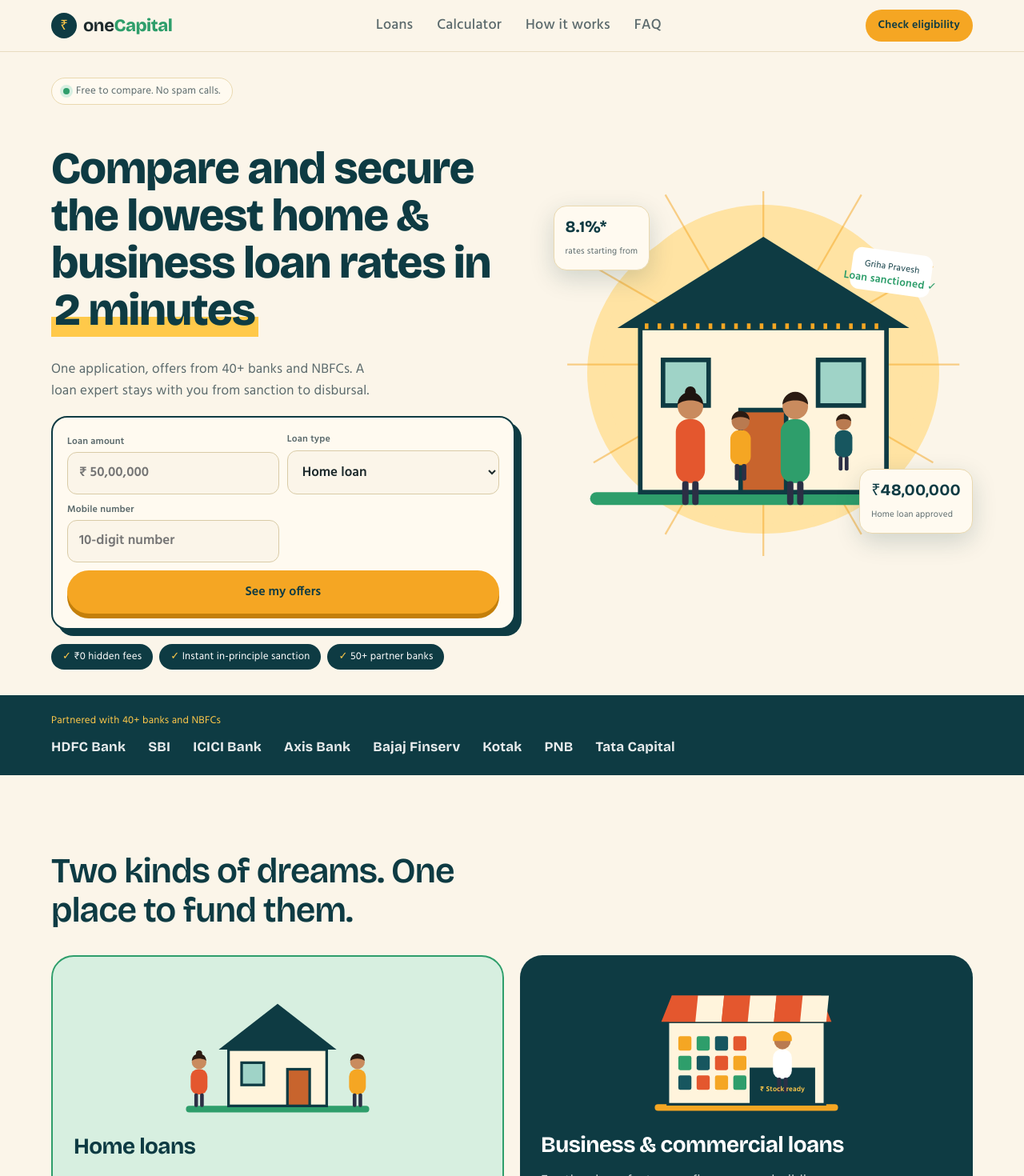
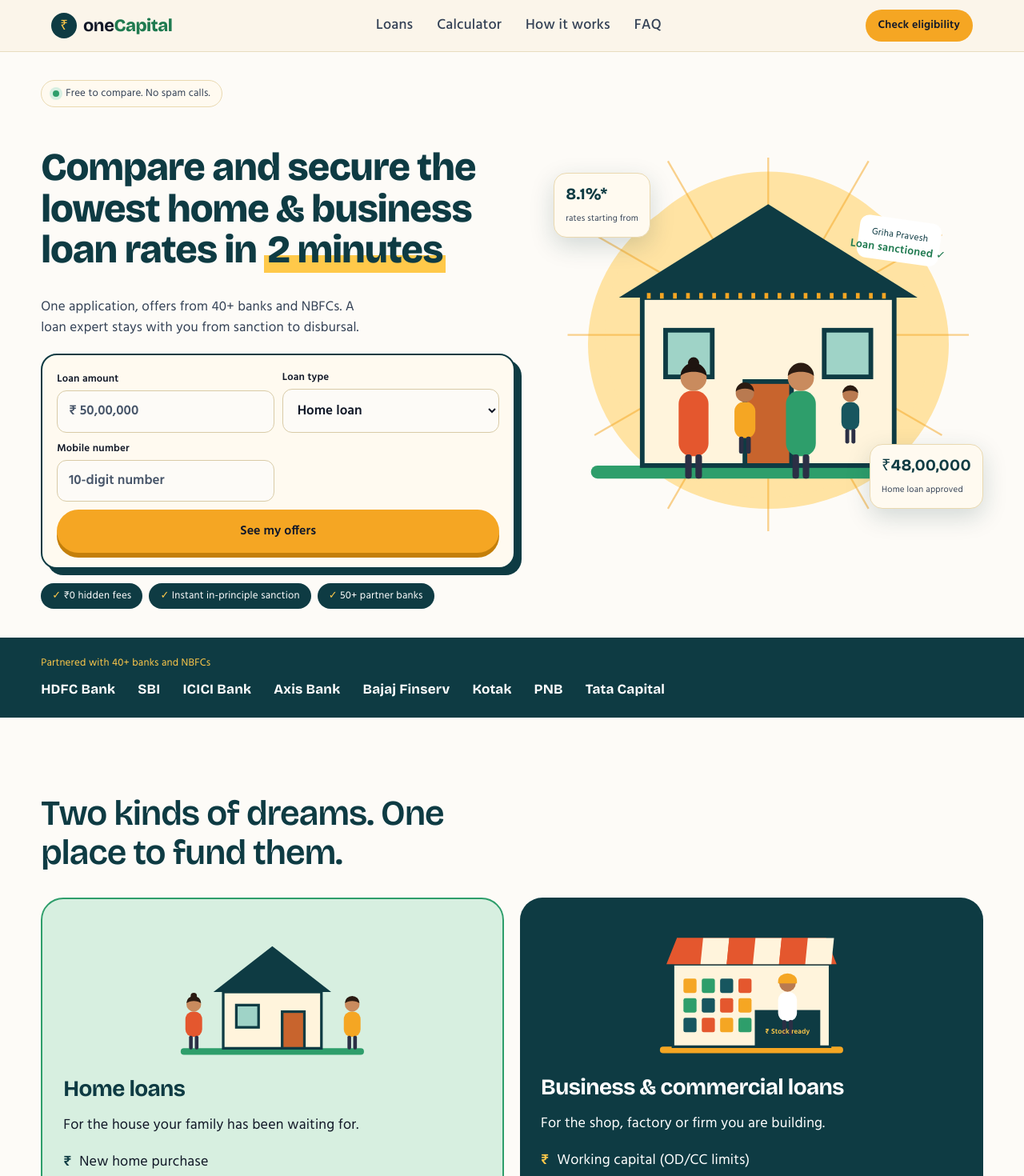
Before and after one commit to onecapitalfintech/onecapital, a React (Vite) app in the folder onecapital/: page / in a window 1280 px wide. Shown: the top 1470 px of the page at 80% size. Built offline with nearby package versions, Linux system fonts and the light colour scheme.

Commit message:
made changes

```diff
--- a/onecapital/src/App.jsx
+++ b/onecapital/src/App.jsx
@@ -35,7 +35,7 @@
     <Person x={205} y={262} s={0.7} cloth="#F5A623" skin="#B97A50" h={55} />
     <Person x={265} y={250} cloth="#2E9E6B" />
     <Person x={318} y={262} s={0.6} cloth="#17565F" skin="#B97A50" h={50} />
-    <g transform="translate(330 60) rotate(8)"><rect width="88" height="46" rx="10" fill="#fff" /><text x="44" y="20" textAnchor="middle" fontSize="10" fill="#0E3B43">Griha Pravesh</text><text x="44" y="36" textAnchor="middle" fontSize="12" fontWeight="700" fill="#2E9E6B">Loan sanctioned ✓</text></g>
+    <g transform="translate(330 60) rotate(8)"><rect width="88" height="46" rx="10" fill="#fff" /><text x="44" y="20" textAnchor="middle" fontSize="10" fill="#0E3B43">Griha Pravesh</text><text x="44" y="36" textAnchor="middle" fontSize="12" fontWeight="700" fill="#1F7A50">Loan sanctioned ✓</text></g>
   </svg>
 );
 
@@ -74,8 +74,8 @@
   ["Is there any fee to use the service?", "Comparing offers is free. Any lender processing fee is shown upfront, before you choose."],
 ];
 const stories = [
-  ["Priya & Amit", "Homebuyers, Bengaluru", "We compared 6 offers in one evening and saved 0.4% on our rate. Our loan expert handled the builder paperwork.", "#E4572E"],
-  ["Rajesh K.", "Textile manufacturer, Surat", "Cash-credit limit was sanctioned in 4 days. Earlier my bank kept asking for the same papers again and again.", "#2E9E6B"],
+  ["Priya & Amit", "Homebuyers, Bengaluru", "We compared 6 offers in one evening and saved 0.4% on our rate. Our loan expert handled the builder paperwork.", "#B23A17"],
+  ["Rajesh K.", "Textile manufacturer, Surat", "Cash-credit limit was sanctioned in 4 days. Earlier my bank kept asking for the same papers again and again.", "#1F7A50"],
   ["Sunita Devi", "Kirana owner, Jaipur", "I needed money to stock up before Diwali. They explained everything in Hindi and there were no hidden charges.", "#17565F"],
 ];
 
--- a/onecapital/src/styles.css
+++ b/onecapital/src/styles.css
@@ -7,15 +7,18 @@
   --marigold: #ffc94a;
   --green: #2e9e6b;
   --vermilion: #e4572e;
-  --paper: #fbf5e9;
+  --paper: #fdfbf7;
   --sand: #f3e7cc;
   --card: #fffaf0;
-  --pad-x: max(5%, calc((100% - 1360px) / 2));
-  --ink: #1d2a2c;
-  --soft: #5b6a6c;
+  --pad-x: clamp(20px, 4vw, 120px);
+  --ink: #111827;
+  --soft: #334155;
+  --green-d: #1f7a50;
   --r: 20px;
 }
 * { box-sizing: border-box; margin: 0; padding: 0; }
+html, body { width: 100%; margin: 0; padding: 0; }
+.site { width: 100%; overflow-x: hidden; }
 html { scroll-behavior: smooth; scroll-padding-top: 76px; }
 #root { max-width: none; width: 100%; margin: 0; padding: 0; border: 0; text-align: left; }
 body { font-family: "Hind", sans-serif; background: var(--paper); color: var(--ink); line-height: 1.55; padding-bottom: 76px; }
@@ -28,7 +31,7 @@
 
 /* buttons */
 .btn { display: inline-flex; align-items: center; justify-content: center; padding: 14px 24px; border-radius: 100px; font-weight: 600; font-size: 16px; border: 0; cursor: pointer; font-family: inherit; }
-.btn-saffron { background: var(--saffron); color: var(--teal); box-shadow: 0 6px 0 #c47f0a; transition: transform 0.15s, box-shadow 0.15s; }
+.btn-saffron { background: var(--saffron); color: #0f172a; box-shadow: 0 6px 0 #c47f0a; transition: transform 0.15s, box-shadow 0.15s; }
 .btn-saffron:active { transform: translateY(4px); box-shadow: 0 2px 0 #c47f0a; }
 .btn-dark { background: var(--teal); color: #fff; }
 .btn.sm { padding: 9px 16px; font-size: 14px; box-shadow: none; }
@@ -36,7 +39,7 @@
 /* nav */
 .nav { position: sticky; top: 0; z-index: 50; display: flex; align-items: center; justify-content: space-between; padding: 12px 5%; background: rgba(251, 245, 233, 0.94); backdrop-filter: blur(10px); border-bottom: 1px solid #e8dcc0; }
 .brand { display: flex; align-items: center; gap: 8px; font-size: 22px; font-weight: 700; }
-.brand b { color: var(--green); font-weight: 800; margin-left: -8px; }
+.brand b { color: var(--green-d); font-weight: 800; margin-left: -8px; }
 .brand-mark { width: 32px; height: 32px; border-radius: 50%; background: var(--teal); color: var(--marigold); display: grid; place-items: center; font-size: 17px; margin-right: 0; }
 .nav-links { display: none; gap: 30px; font-weight: 500; color: var(--soft); }
 .nav-links a:hover { color: var(--teal); }
@@ -46,13 +49,14 @@
 .hero-copy { min-width: 0; text-align: left; align-self: center; }
 .pill { display: inline-flex; gap: 8px; align-items: center; padding: 6px 14px; border-radius: 100px; background: var(--card); border: 1px solid #ead9b0; font-size: 13px; color: var(--soft); margin-bottom: 18px; }
 .live-dot { width: 8px; height: 8px; border-radius: 50%; background: var(--green); box-shadow: 0 0 0 4px #d6efe1; }
-.hero h1 { font-size: clamp(30px, min(4.4vw, 7.6vh), 64px); line-height: 1.05; font-weight: 800; max-width: 17ch; }
+.hero h1 { font-size: clamp(28px, min(3.8vw, 6.6vh), 58px); line-height: 1.06; font-weight: 800; }
 .hero h1 mark { background: linear-gradient(transparent 62%, var(--marigold) 62%); color: inherit; padding: 0 4px; -webkit-box-decoration-break: clone; box-decoration-break: clone; }
 .hero-copy > p { margin-top: 12px; font-size: 17px; color: var(--soft); max-width: 46ch; }
 .quick { margin-top: 18px; display: grid; gap: 10px; padding: 18px; background: var(--card); border-radius: var(--r); border: 2px solid var(--teal); box-shadow: 8px 8px 0 var(--teal); }
-.quick label { display: grid; gap: 4px; font-size: 12px; font-weight: 600; color: var(--soft); }
+.quick label { display: grid; gap: 4px; font-size: 13px; font-weight: 600; color: var(--ink); }
+.quick input::placeholder { color: #475569; opacity: 1; }
 .quick input, .quick select { font: inherit; font-size: 17px; padding: 12px 14px; border: 1.5px solid #d9cba7; border-radius: 12px; background: var(--paper); color: var(--ink); width: 100%; }
-.sent { padding: 14px; font-weight: 600; color: var(--green); }
+.sent { padding: 14px; font-weight: 600; color: var(--green-d); }
 .badges { list-style: none; display: flex; flex-wrap: wrap; gap: 8px; margin-top: 18px; }
 .badges li { background: var(--teal); color: #fff; font-size: 13px; padding: 6px 14px; border-radius: 100px; }
 .badges li::before { content: "✓ "; color: var(--marigold); }
@@ -71,7 +75,7 @@
 /* trust bar */
 .trust-bar { background: var(--teal); color: #fff; padding-block: 22px; }
 .trust-bar p { font-size: 13px; color: var(--marigold); margin-bottom: 10px; }
-.marquee { display: flex; gap: 10px 28px; flex-wrap: wrap; font-family: "Bricolage Grotesque"; font-weight: 700; font-size: 17px; opacity: 0.9; }
+.marquee { display: flex; gap: 10px 28px; flex-wrap: wrap; font-family: "Bricolage Grotesque"; font-weight: 700; font-size: 17px; }
 
 /* loans */
 .loan-grid { display: grid; gap: 20px; margin-top: 32px; }
@@ -80,9 +84,11 @@
 .loan-card.biz { background: var(--teal); color: #fff; }
 .loan-card h3 { font-size: 28px; }
 .loan-card.biz h3 { color: #fff; }
-.loan-card p { color: inherit; opacity: 0.8; }
+.loan-card p { color: var(--ink); }
+.loan-card.biz p, .loan-card.biz li { color: #fff; }
 .loan-card ul { list-style: none; display: grid; gap: 6px; margin: 8px 0 14px; }
-.loan-card li::before { content: "₹"; font-weight: 700; margin-right: 10px; color: var(--saffron); }
+.loan-card li::before { content: "₹"; font-weight: 700; margin-right: 10px; color: var(--teal); }
+.loan-card.biz li::before { color: var(--marigold); }
 .art-sm { max-height: 180px; }
 .loan-card .btn { justify-self: start; }
 
@@ -100,7 +106,7 @@
 input[type="range"] { width: 100%; accent-color: var(--saffron); height: 28px; }
 .result { background: var(--paper); border-radius: 20px; padding: 22px; display: grid; gap: 8px; }
 .result small { color: var(--soft); }
-.result strong { font: 800 clamp(34px, 8vw, 48px) "Bricolage Grotesque"; color: var(--green); }
+.result strong { font: 800 clamp(34px, 8vw, 48px) "Bricolage Grotesque"; color: var(--green-d); }
 .result dl { display: grid; grid-template-columns: 1fr auto; gap: 4px 12px; font-size: 14px; margin-bottom: 8px; }
 .result dd { font-weight: 600; text-align: right; }
 .fine { font-size: 13px; color: var(--soft); }
@@ -135,7 +141,7 @@
 /* final + footer */
 .final { background: var(--teal); color: #fff; text-align: center; max-width: none; }
 .final h2 { margin-inline: auto; color: var(--marigold); }
-.final p { margin: 14px 0 26px; opacity: 0.85; }
+.final p { margin: 14px 0 26px; }
 footer { padding: 28px 5% 40px; display: grid; gap: 14px; font-size: 13px; color: var(--soft); }
 footer div { display: flex; gap: 20px; }
 
@@ -164,4 +170,10 @@
   footer { grid-template-columns: 1fr auto 1fr; align-items: center; }
   footer small { text-align: right; }
 }
+@media (min-width: 900px) and (max-height: 760px) {
+  .hero-copy > p, .badges { display: none; }
+  .pill { margin-bottom: 10px; }
+  .quick { margin-top: 14px; padding: 14px; }
+  .quick input, .quick select { padding: 9px 12px; }
+}
 @media (prefers-reduced-motion: reduce) { * { transition: none !important; scroll-behavior: auto !important; } }
```
